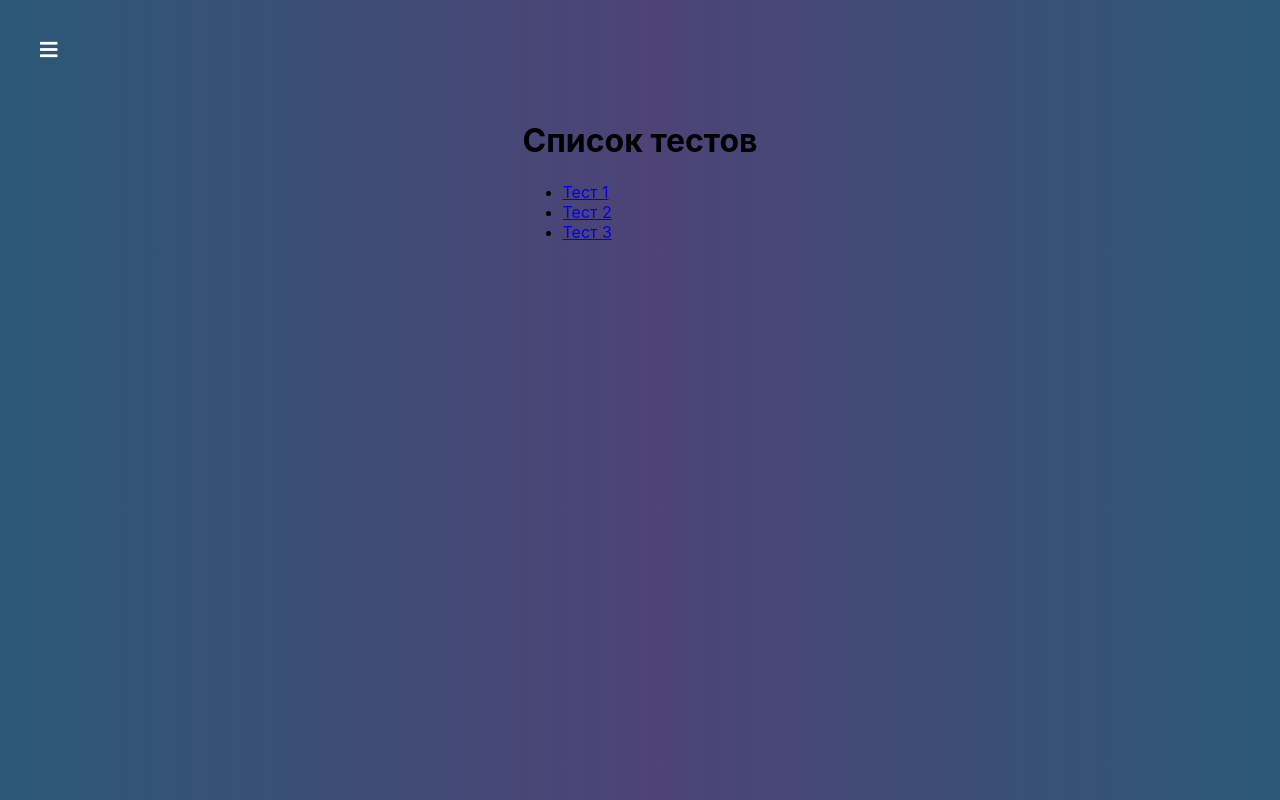
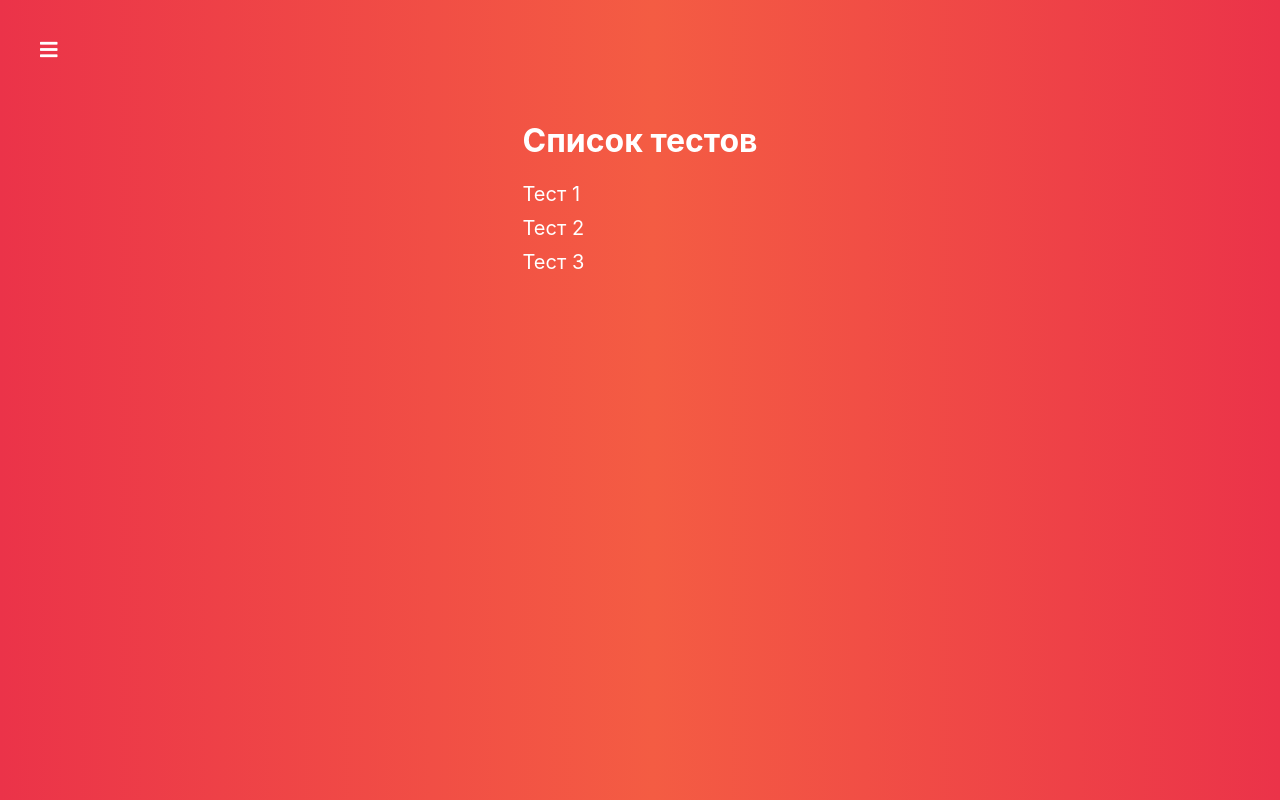
Before and after one commit to dev-081572/react-quiz, a React app: page / in a window 1280 px wide. Built offline with nearby package versions, Linux system fonts and the light colour scheme.

Commit message:
2.7 Стилизован компонент QuizList

```diff
--- a/src/components/QuizList/QuizList.js
+++ b/src/components/QuizList/QuizList.js
@@ -18,7 +18,7 @@ class QuizList extends Component {
   render() {
     return (
       <div className = {styles.QuizList}>
-        <div>
+        <div className = {styles.QuizListWrapper}>
           <h1>Список тестов</h1>
 
           <ul>
--- a/src/components/QuizList/QuizList.module.scss
+++ b/src/components/QuizList/QuizList.module.scss
@@ -4,6 +4,35 @@
   justify-content: center;
   min-height: 100vh;
   padding-top: 100px;
-  background: linear-gradient(to right, #2b5876 0%, #4e4376 51%, #2b5876 100%);
+  background: linear-gradient(to right, #EB3349 0%, #F45C43 51%, #EB3349 100%);
 
+  .QuizListWrapper {
+    max-width: 600px;
+    padding: 0 10px;
+
+    h1 {
+      color: #fff;
+      text-align: center;
+    }
+
+    ul {
+      margin: 0;
+      padding: 0;
+      list-style: none;
+
+      li {
+        margin-bottom: 10px;
+
+        a {
+          color: #fff;
+          font-size: 20px;
+          text-decoration: none;
+
+          &:hover {
+            color: #363f54;
+          }
+        }
+      }
+    }
+  }
 }
```
